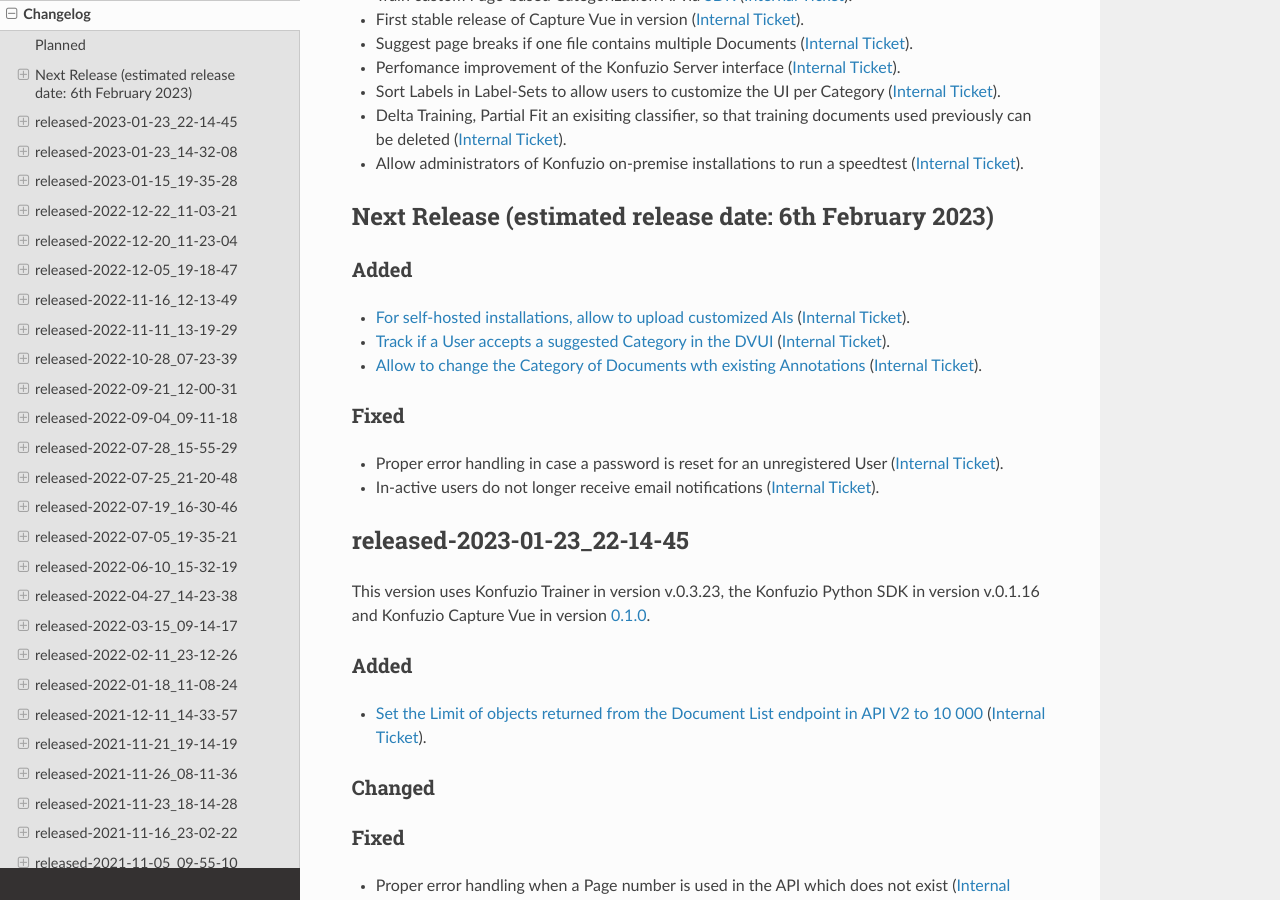
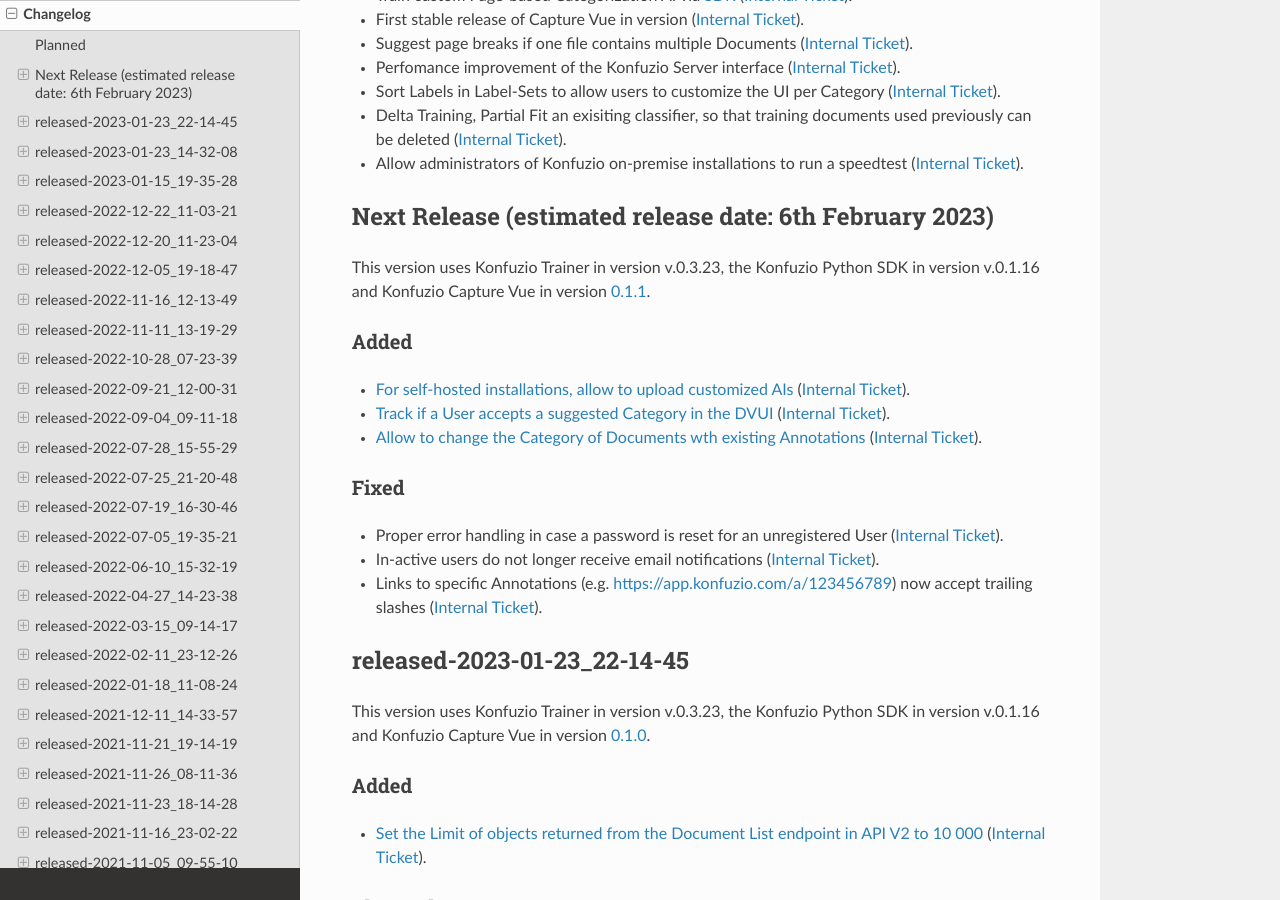
Before and after one commit to konfuzio-ai/konfuzio-sdk, a Sphinx documentation site: the page built from docs/web/changelog_app.md, in a window 1280 px wide and 900 px high, scrolled down 640 px. Built offline with Sphinx 7.4.7 and the Read the Docs theme 2.0.0, drawn with Linux system fonts in a browser that asks for light colours.

Commit message:
Update changelog_app.md

```diff
--- a/docs/web/changelog_app.md
+++ b/docs/web/changelog_app.md
@@ -41,14 +41,17 @@
 
 ## Next Release (estimated release date: 6th February 2023)
 
+This version uses Konfuzio Trainer in version v.0.3.23, the Konfuzio Python SDK in version v.0.1.16 and Konfuzio Capture Vue in version [0.1.1](https://github.com/konfuzio-ai/konfuzio-capture-vue/releases/).
+
 ### Added
 - [For self-hosted installations, allow to upload customized AIs](https://testing.konfuzio.com/v3/swagger/#/extraction-ais/extraction_ais_upload_create) ([Internal Ticket](https://git.konfuzio.com/konfuzio/objectives/-/issues/9432)).
 - [Track if a User accepts a suggested Category in the DVUI](https://github.com/konfuzio-ai/document-validation-ui) ([Internal Ticket](https://git.konfuzio.com/konfuzio/objectives/-/issues/9995)).
-- [Allow to change the Category of Documents wth existing Annotations](https://help.konfuzio.com/modules/documents/index.html#category)  ([Internal Ticket](https://git.konfuzio.com/konfuzio/objectives/-/issues/9995)).
+- [Allow to change the Category of Documents wth existing Annotations](https://help.konfuzio.com/modules/documents/index.html#category)  ([Internal Ticket](https://git.konfuzio.com/konfuzio/objectives/-/issues/10564)).
 
 ### Fixed
 - Proper error handling in case a password is reset for an unregistered User ([Internal Ticket](https://git.konfuzio.com/konfuzio/objectives/-/issues/10490)).
-- In-active users do not longer receive email notifications ([Internal Ticket](https://git.konfuzio.com/konfuzio/objectives/-/issues/9995)).
+- In-active users do not longer receive email notifications ([Internal Ticket](https://git.konfuzio.com/konfuzio/objectives/-/issues/10528)).
+- Links to specific Annotations (e.g. https://app.konfuzio.com/a/123456789) now accept trailing slashes ([Internal Ticket](https://git.konfuzio.com/konfuzio/objectives/-/issues/10066)).
 
 
 ## released-2023-01-23_22-14-45
```
